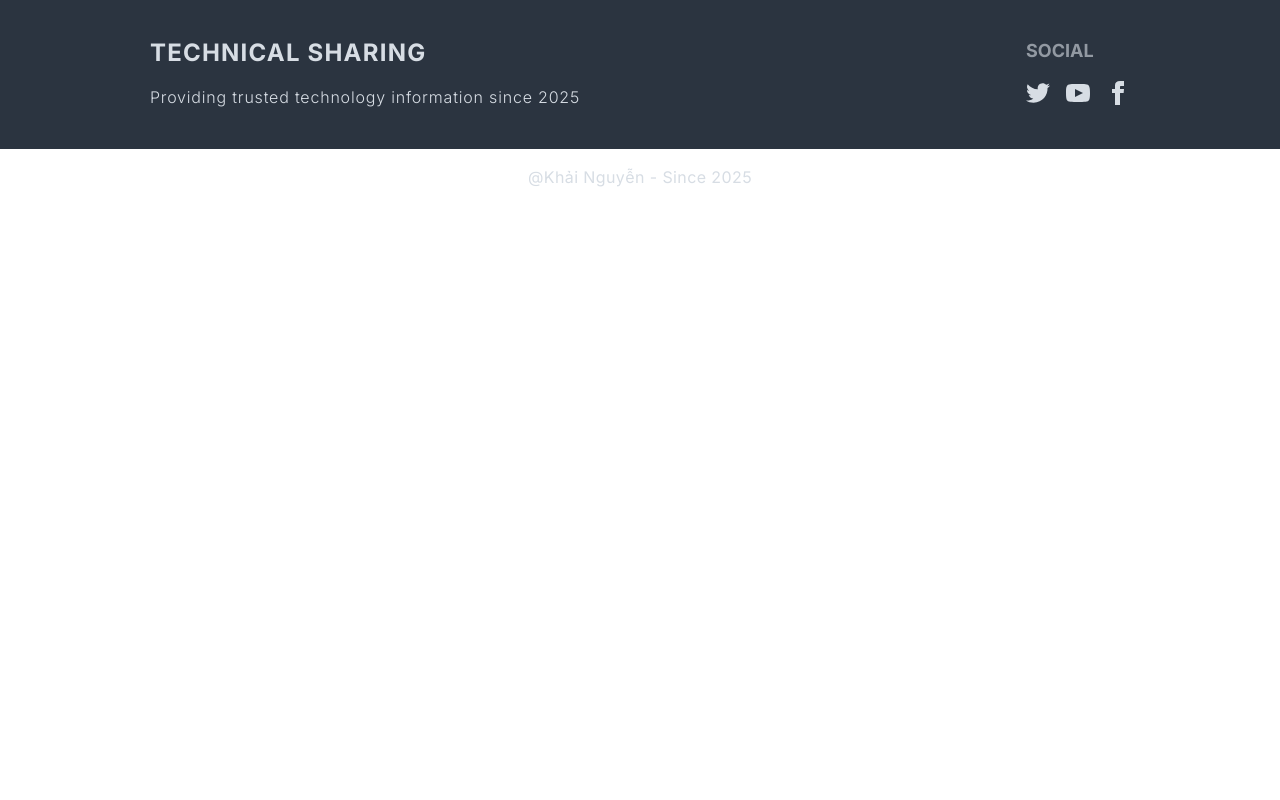
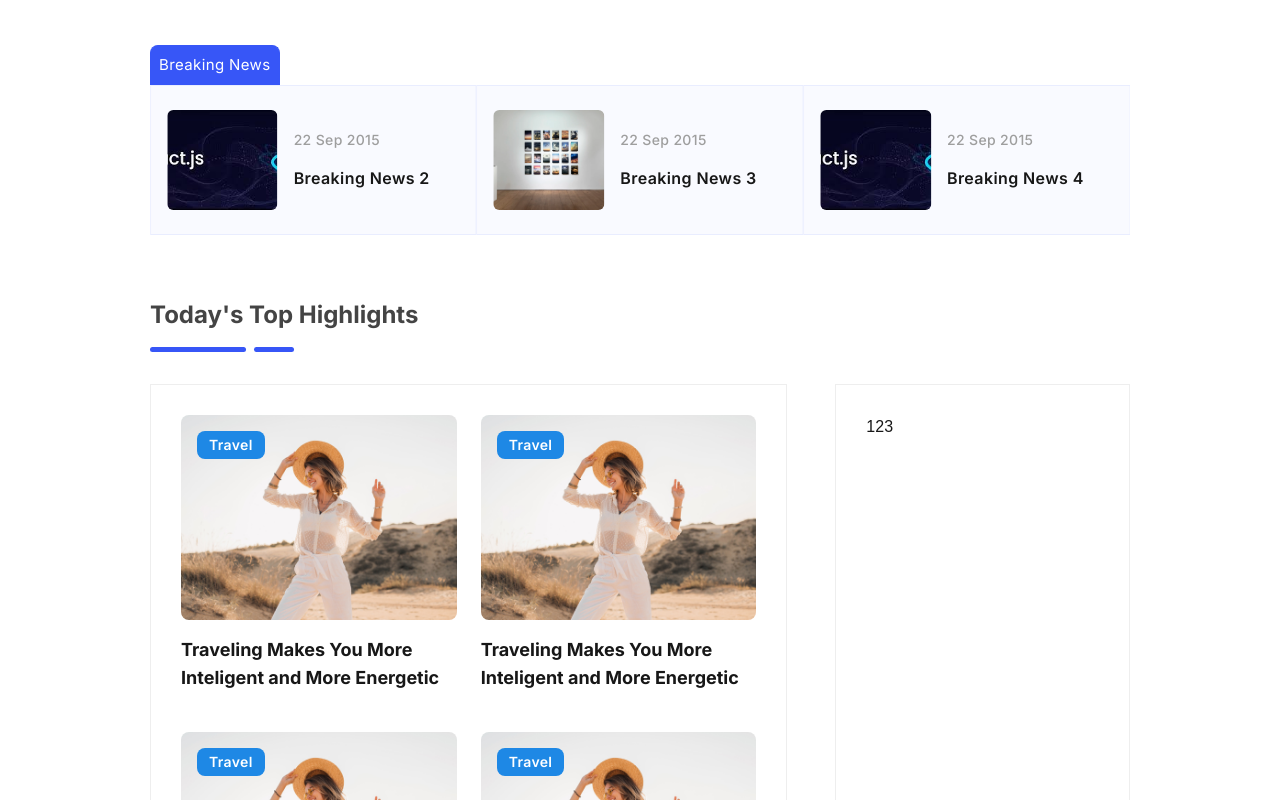
Before and after one commit to khainguyen2701/next_tech_sharing, a Next.js app: page / in a window 1280 px wide. Shown: the part 700-1500 px from the top of the page. Before the commit the page ends 905 px from the top, so only its background shows below. Built offline with nearby package versions, Linux system fonts and the light colour scheme.

Commit message:
breaking news

```diff
--- a/src/app/page.tsx
+++ b/src/app/page.tsx
@@ -1,22 +1,28 @@
 "use client";
 
+import BreakingNews from "@/components/breakingNews";
+import MasonryGridGallery from "@/components/gallery";
+import TodayTopHighlight from "@/components/todayTop";
 import dynamic from "next/dynamic";
 import { Suspense } from "react";
 import Loading from "./loading";
-import MasonryGridGallery from "@/components/gallery";
 const CarouselComponent = dynamic(() => import("@/components/carousel"), {
   ssr: false
 });
 
 export default function Home() {
   return (
-    <div>
+    <div className='flex flex-col gap-16'>
       {/* <Suspense fallback={<Loading />}>
         <CarouselComponent />
       </Suspense> */}
       <Suspense fallback={<Loading />}>
         <MasonryGridGallery />
       </Suspense>
+      <Suspense fallback={<Loading />}>
+        <BreakingNews />
+      </Suspense>
+      <TodayTopHighlight />
     </div>
   );
 }
--- /dev/null
+++ b/src/components/breakingNews/breakingItems.tsx
@@ -0,0 +1,33 @@
+import Image from "next/image";
+import Link from "next/link";
+interface BreakingItemsProps {
+  item: any;
+}
+const BreakingItems = ({ item }: BreakingItemsProps) => {
+  return (
+    <div className='flex flex-row items-center gap-4'>
+      <div className='h-[100px] w-[40%] overflow-hidden rounded-md'>
+        <Image
+          src={item.image}
+          alt={"gallery1.alt"}
+          width={200}
+          height={200}
+          className='h-full w-full object-cover'
+        />
+      </div>
+      <div className='flex w-[60%] flex-col gap-4'>
+        <p className='font-inter text-sm font-medium tracking-wide text-gray-500'>
+          {item.date}
+        </p>
+        <Link
+          href='/'
+          className='line-clamp-2 cursor-pointer overflow-hidden text-ellipsis font-inter text-base font-semibold tracking-wide hover:text-[#0d6efd]'
+        >
+          {item.title}
+        </Link>
+      </div>
+    </div>
+  );
+};
+
+export default BreakingItems;
--- /dev/null
+++ b/src/components/breakingNews/index.tsx
@@ -0,0 +1,159 @@
+import gallery1 from "@/public/galerry1.webp";
+import images1 from "@/public/images.jpeg";
+import { useEffect, useState } from "react";
+import { HiMiniArrowSmallLeft, HiMiniArrowSmallRight } from "react-icons/hi2";
+import BreakingItems from "./breakingItems";
+
+const breakingNews = [
+  {
+    id: "breakingNews-1",
+    title: "Breaking News 1",
+    date: "22 Sep 2015",
+    image: gallery1.src
+  },
+  {
+    id: "breakingNews-2",
+    title: "Breaking News 2",
+    date: "22 Sep 2015",
+    image: images1.src
+  },
+  {
+    id: "breakingNews-3",
+    title: "Breaking News 3",
+    date: "22 Sep 2015",
+    image: gallery1.src
+  },
+  {
+    id: "breakingNews-4",
+    title: "Breaking News 4",
+    date: "22 Sep 2015",
+    image: images1.src
+  },
+  {
+    id: "breakingNews-5",
+    title: "Breaking News 5",
+    date: "22 Sep 2015",
+    image: gallery1.src
+  },
+  {
+    id: "breakingNews-6",
+    title: "Breaking News 6",
+    date: "22 Sep 2015",
+    image: images1.src
+  },
+  {
+    id: "breakingNews-7",
+    title: "Breaking News 7",
+    date: "22 Sep 2015",
+    image: gallery1.src
+  },
+  {
+    id: "breakingNews-8",
+    title: "Breaking News 8",
+    date: "22 Sep 2015",
+    image: images1.src
+  },
+  {
+    id: "breakingNews-9",
+    title: "Breaking News 9",
+    date: "22 Sep 2015",
+    image: gallery1.src
+  }
+];
+
+const BreakingNews = () => {
+  const [currentSlide, setCurrentSlide] = useState<number>(0);
+
+  const [itemsPerSlide, setItemsPerSlide] = useState<number>(3);
+
+  useEffect(() => {
+    const handleResize = () => {
+      if (window.innerWidth >= 1024) {
+        setItemsPerSlide(3);
+      } else if (window.innerWidth >= 768) {
+        setItemsPerSlide(2);
+      } else {
+        setItemsPerSlide(1);
+      }
+    };
+
+    handleResize();
+    window.addEventListener("resize", handleResize);
+
+    return () => {
+      window.removeEventListener("resize", handleResize);
+    };
+  }, []);
+
+  useEffect(() => {
+    const slideInterval = setInterval(() => {
+      setCurrentSlide((prev) => {
+        const nextSlide = prev + 1;
+
+        if (
+          nextSlide >=
+          breakingNews.length -
+            (itemsPerSlide === 3 ? itemsPerSlide - 1 : itemsPerSlide)
+        ) {
+          return 0;
+        }
+        return nextSlide % breakingNews.length;
+      });
+    }, 3000);
+
+    return () => clearInterval(slideInterval);
+  }, [itemsPerSlide]);
+
+  const handlePrev = () => {
+    setCurrentSlide(
+      (prev) => (prev - 1 + breakingNews.length) % breakingNews.length
+    );
+  };
+
+  const handleNext = () => {
+    setCurrentSlide((prev) => (prev + 1) % breakingNews.length);
+  };
+
+  return (
+    <div className='w-full overflow-hidden'>
+      <div className='w-fit rounded-tl-lg rounded-tr-lg border border-b-0 border-[#3756f7] bg-[#3756f7] p-2 font-inter text-[15px] tracking-wide text-white'>
+        Breaking News
+      </div>
+      <div className='relative flex w-full'>
+        <div
+          className='flex w-full transition-transform duration-500 ease-in-out'
+          style={{
+            transform: `translateX(-${currentSlide * (100 / itemsPerSlide)}%)`
+          }}
+        >
+          {breakingNews.map((item, index) => (
+            <div
+              key={index}
+              className={`flex-shrink-0 border border-[#e9edff] ${itemsPerSlide === 3 ? "w-1/3" : itemsPerSlide === 2 ? "sm:w-1/2" : "w-full"}`}
+            >
+              <div className='h-full w-full bg-[#f9faff] px-4 py-6'>
+                <BreakingItems item={item} />
+              </div>
+            </div>
+          ))}
+        </div>
+        <button
+          onClick={handlePrev}
+          disabled={currentSlide === 0}
+          className={`${currentSlide === 0 ? "cursor-not-allowed" : "cursor-pointer"} absolute left-[-10px] top-1/2 h-[50px] -translate-y-1/2 transform rounded-xl bg-[#3756f7] p-2 text-white opacity-0 hover:opacity-50`}
+        >
+          <HiMiniArrowSmallLeft className='text-lg' />
+        </button>
+        <button
+          onClick={handleNext}
+          disabled={currentSlide === breakingNews.length - itemsPerSlide}
+          className={`${currentSlide === breakingNews.length - itemsPerSlide ? "cursor-not-allowed" : "cursor-pointer"} absolute right-[-10px] top-1/2 h-[50px] -translate-y-1/2 transform rounded-xl bg-[#3756f7] p-2 text-white opacity-0 hover:opacity-50`}
+        >
+          <HiMiniArrowSmallRight className='text-lg' />
+        </button>
+      </div>
+    </div>
+  );
+};
+
+export default BreakingNews;
--- /dev/null
+++ b/src/components/card/MainCard.tsx
@@ -0,0 +1,33 @@
+import images1 from "@/public/img-1.jpg";
+import Image from "next/image";
+import Link from "next/link";
+interface MainCardProps {
+  item: any;
+}
+const MainCard = ({ item }: MainCardProps) => {
+  return (
+    <div className='flex flex-col gap-4'>
+      <div className='height-[200px] group relative w-full overflow-hidden rounded-lg'>
+        <Image
+          src={images1.src}
+          alt='images2.alt'
+          width={200}
+          height={200}
+          className='w-full object-cover transition duration-300 ease-in-out group-hover:scale-105 group-hover:grayscale'
+        />
+        <div className='absolute left-4 top-4 rounded-lg bg-blue-600 px-3 py-1 font-inter text-sm font-semibold tracking-wide text-white'>
+          Travel
+        </div>
+      </div>
+      <Link
+        href='/'
+        className='cursor-pointer font-inter text-lg font-bold hover:text-[#3756f7]'
+      >
+        Traveling Makes You More Inteligent and More Energetic
+      </Link>
+      <div className='flex flex-row items-center gap-4'></div>
+    </div>
+  );
+};
+
+export default MainCard;
--- /dev/null
+++ b/src/components/card/ShortCard.tsx
@@ -0,0 +1,7 @@
+import React from "react";
+
+const ShortCard = () => {
+  return <div>ShortCard</div>;
+};
+
+export default ShortCard;
--- a/src/components/gallery/Items.tsx
+++ b/src/components/gallery/Items.tsx
@@ -16,7 +16,7 @@ const GalleryItems = ({ isLargeCard, item }: GalleryItemsProps) => {
         <div className='absolute inset-0 rounded-lg bg-black bg-opacity-20'></div>
         {/* Content */}
         <div className='absolute inset-0 flex flex-col justify-end p-4 text-white'>
-          <span className='bg-light-green-200 mb-2 inline w-fit rounded-lg bg-opacity-25 px-3 py-1 font-inter text-lg font-semibold tracking-wide text-[#003aae]'>
+          <span className='mb-2 inline w-fit rounded-lg bg-light-green-200 bg-opacity-25 px-3 py-1 font-inter text-lg font-semibold tracking-wide text-[#003aae]'>
             {item.category}
           </span>
           <Link
@@ -28,7 +28,7 @@ const GalleryItems = ({ isLargeCard, item }: GalleryItemsProps) => {
             {item.title}
           </Link>
           {item.description && isLargeCard && (
-            <p className='mt-2 font-inter text-sm tracking-wide'>
+            <p className='mt-2 line-clamp-1 overflow-hidden truncate text-ellipsis font-inter text-sm tracking-wide'>
               {item.description}
             </p>
           )}
--- a/src/components/gallery/index.tsx
+++ b/src/components/gallery/index.tsx
@@ -49,7 +49,7 @@ const MasonryGridGallery = () => {
         const isLargeCard = index === 0;
 
         return (
-          <div className='h-[360px] sm:h-[420px] lg:h-[540px]' key={index}>
+          <div className='h-[540px] sm:h-[420px] lg:h-[540px]' key={index}>
             {item?.children.length === 0 ? (
               <GalleryItems item={item} isLargeCard={isLargeCard} />
             ) : (
--- /dev/null
+++ b/src/components/highlight/index.tsx
@@ -0,0 +1,17 @@
+import React from "react";
+interface HighLightTitleProps {
+  title: string;
+}
+const HighLightTitle = ({ title }: HighLightTitleProps) => {
+  return (
+    <div className='flex flex-col gap-4'>
+      <h2 className='font-inter text-2xl font-bold text-[#444444]'>{title}</h2>
+      <div className='flex flex-row items-center gap-2'>
+        <div className='h-[5px] w-24 rounded-full bg-[#3756f7]'></div>
+        <div className='h-[5px] w-10 rounded-full bg-[#3756f7]'></div>
+      </div>
+    </div>
+  );
+};
+
+export default HighLightTitle;
--- /dev/null
+++ b/src/components/todayTop/index.tsx
@@ -0,0 +1,29 @@
+import React from "react";
+import HighLightTitle from "../highlight";
+import MainCard from "../card/MainCard";
+
+const cardHighLights = [1, 2, 3, 4, 5, 6, 7, 8];
+
+const TodayTopHighlight = () => {
+  return (
+    <div className='flex flex-col gap-8'>
+      <HighLightTitle title="Today's Top Highlights" />
+      <div className='grid grid-cols-6 gap-12'>
+        <div className='border[#777777] col-span-4 border'>
+          <div className='grid grid-cols-2 gap-6 p-[30px]'>
+            {cardHighLights.map((card, idx) => (
+              <div key={idx}>
+                <MainCard item={{}} />
+              </div>
+            ))}
+          </div>
+        </div>
+        <div className='border[#777777] col-span-2 col-start-5 border'>
+          <div className='p-[30px]'>123</div>
+        </div>
+      </div>
+    </div>
+  );
+};
+
+export default TodayTopHighlight;
```
Also changed, not shown: public/img-1.jpg (added), public/img-2.jpg (added).
